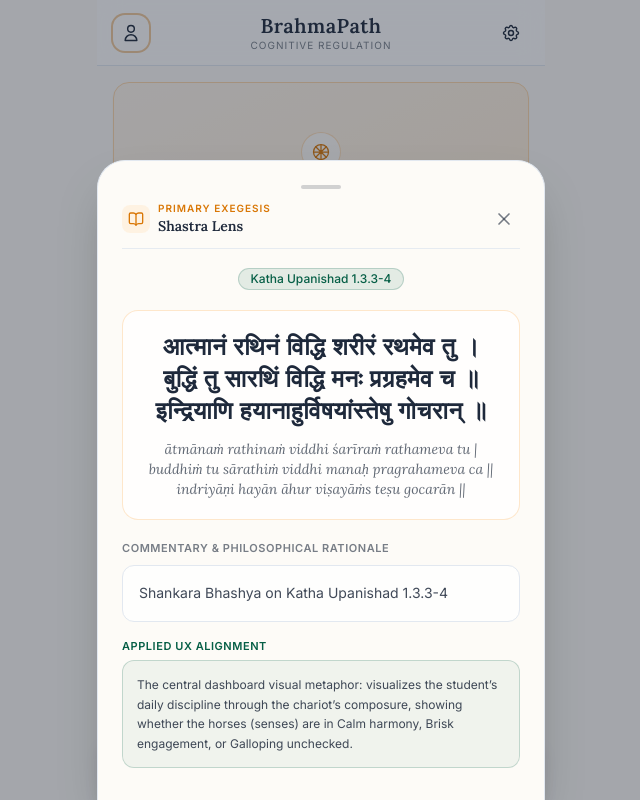
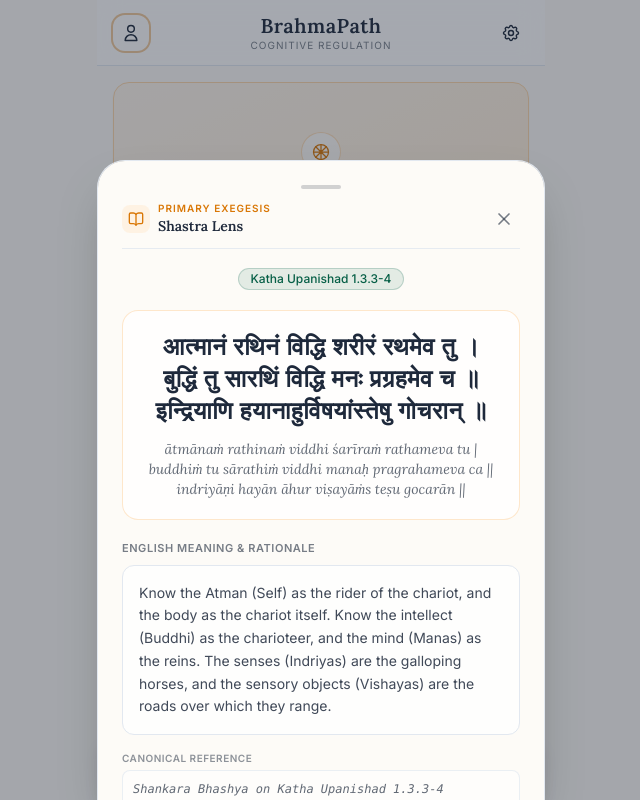
Before and after one commit to aayushm-stack/AAMIGA_serror, a React (Vite) app: page / in a window 1280 px wide. Both pictures are taken after a click on the button 450 px from the left and 32 px from the top of the page. Shown: the top 800 px of the page, without its empty margins (319-959 px from the left). Built offline with nearby package versions, Linux system fonts and the light colour scheme.

Commit message:
Trayopastambha

```diff
--- a/src/App.tsx
+++ b/src/App.tsx
@@ -150,7 +150,9 @@ function MainContent() {
         verse={activeLensData?.sanskritVerse ?? ''}
         transliteration={activeLensData?.transliteration}
         source={activeLensData?.sourceText}
-        commentary={activeLensData?.commentaryReference ?? ''}
+        literalMeaning={activeLensData?.literalMeaning}
+        commentary={activeLensData?.literalMeaning || activeLensData?.commentaryReference || ''}
+        commentaryReference={activeLensData?.commentaryReference}
         practicalApplication={activeLensData?.practicalModernApplication}
       />
     </div>
--- a/src/components/Shastra/ShastraLens.tsx
+++ b/src/components/Shastra/ShastraLens.tsx
@@ -0,0 +1,10 @@
+import React from 'react';
+import { ShastraLensDrawer, ShastraLensDrawerProps } from './ShastraLensDrawer';
+
+export type ShastraLensProps = ShastraLensDrawerProps;
+
+export const ShastraLens: React.FC<ShastraLensProps> = (props) => {
+  return <ShastraLensDrawer {...props} />;
+};
+
+export default ShastraLens;
--- a/src/components/Shastra/ShastraLensDrawer.tsx
+++ b/src/components/Shastra/ShastraLensDrawer.tsx
@@ -1,9 +1,11 @@
 import React, { useEffect } from 'react';
 import { X, BookOpen } from 'lucide-react';
 
-interface ShastraLensDrawerProps {
+export interface ShastraLensDrawerProps {
   verse: string;
-  commentary: string;
+  commentary?: string;
+  literalMeaning?: string;
+  commentaryReference?: string;
   source?: string;
   transliteration?: string;
   practicalApplication?: string;
@@ -13,7 +15,9 @@ interface ShastraLensDrawerProps {
 
 export const ShastraLensDrawer: React.FC<ShastraLensDrawerProps> = ({
   verse,
-  commentary,
+  commentary = '',
+  literalMeaning,
+  commentaryReference,
   source,
   transliteration,
   practicalApplication,
@@ -36,6 +40,8 @@ export const ShastraLensDrawer: React.FC<ShastraLensDrawerProps> = ({
 
   if (!isOpen) return null;
 
+  const meaningText = literalMeaning || commentary;
+
   return (
     <div className="fixed inset-0 z-50 flex items-end justify-center bg-charcoal/40 backdrop-blur-xs transition-opacity duration-300">
       {/* Backdrop touch dismiss */}
@@ -45,12 +51,12 @@ export const ShastraLensDrawer: React.FC<ShastraLensDrawerProps> = ({
         aria-hidden="true"
       />
 
-      {/* Stark Parchment Bottom-Sheet Container */}
+      {/* Stark Parchment Bottom-Sheet Container with responsive scroll classes */}
       <div
         role="dialog"
         aria-modal="true"
         aria-label="Shastra Lens Exegesis"
-        className="relative z-10 w-full max-w-md bg-parchment rounded-t-[28px] border-t border-x border-[#E2E8F0] shadow-2xl p-6 max-h-[88vh] overflow-y-auto animate-in slide-in-from-bottom duration-300"
+        className="relative z-10 w-full max-w-md bg-parchment rounded-t-[28px] border-t border-x border-[#E2E8F0] shadow-2xl p-6 max-h-[80vh] overflow-y-auto overscroll-contain pb-12 animate-in slide-in-from-bottom duration-300"
       >
         {/* Pull handle indicator */}
         <div className="w-10 h-1 bg-charcoal/20 rounded-full mx-auto mb-3" />
@@ -104,17 +110,31 @@ export const ShastraLensDrawer: React.FC<ShastraLensDrawerProps> = ({
           )}
         </div>
 
-        {/* Commentary Section */}
-        <div className="space-y-2 mb-4">
-          <span className="text-[11px] uppercase tracking-wider font-semibold text-charcoal/60 block">
-            Commentary & Philosophical Rationale
-          </span>
-          <div className="p-4 rounded-xl bg-white/80 border border-[#E2E8F0] text-sm text-charcoal/85 leading-relaxed font-normal">
-            {commentary}
+        {/* Commentary & English Meaning Section */}
+        {meaningText && (
+          <div className="space-y-2 mb-4">
+            <span className="text-[11px] uppercase tracking-wider font-semibold text-charcoal/60 block">
+              English Meaning & Rationale
+            </span>
+            <div className="p-4 rounded-xl bg-white/80 border border-[#E2E8F0] text-sm text-charcoal/85 leading-relaxed font-normal">
+              {meaningText}
+            </div>
           </div>
-        </div>
+        )}
 
-        {/* Practical Application if provided */}
+        {/* Commentary Citation Reference if provided separately */}
+        {commentaryReference && commentaryReference !== meaningText && (
+          <div className="space-y-1 mb-4">
+            <span className="text-[10px] uppercase tracking-wider font-semibold text-charcoal/50 block">
+              Canonical Reference
+            </span>
+            <p className="text-xs text-charcoal/70 italic bg-white/50 p-2.5 rounded-lg border border-[#E2E8F0]/70 font-mono">
+              {commentaryReference}
+            </p>
+          </div>
+        )}
+
+        {/* Applied UX Alignment */}
         {practicalApplication && (
           <div className="space-y-1.5 mb-2">
             <span className="text-[11px] uppercase tracking-wider font-semibold text-sage block">
--- a/src/components/index.ts
+++ b/src/components/index.ts
@@ -52,6 +52,7 @@ export {
 // Shastra Lens Universal Components
 export { ShastraLensButton } from './Shastra/ShastraLensButton';
 export { ShastraLensDrawer } from './Shastra/ShastraLensDrawer';
+export { ShastraLens } from './Shastra/ShastraLens';
 
 export { VaultPage } from './Analytics/VaultPage';
 
--- a/src/engine/shastraResolver.ts
+++ b/src/engine/shastraResolver.ts
@@ -17,9 +17,9 @@ export const FALLBACK_SHASTRA_DATABASE: Record<ShastraFeatureKey, ShastraLensDat
     sourceText: 'Charaka Samhita, Sutrasthana 11.35',
     commentaryReference: 'Chakrapani Datta, Ayurveda Dipika on Charaka Sutrasthana 11.35',
     literalMeaning:
-      'Three are the supporting pillars of embodied life: wholesome nourishment and sensory intake (Āhāra), restorative sleep (Svapna), and regulated conduct with preservation of vital energy (Brahmacharya).',
+      'There are three foundational subsidiary pillars (Trayopastambha) of life: Ahara (intake), Nidra (sleep), and Brahmacharya (restraint/energy conservation). Just as a building is supported by its pillars, physical and mental stability is sustained by what we consume, how deeply we rest, and how effectively we conserve our vital energy.',
     practicalModernApplication:
-      'Directs students to balance food and digital intake (<120m/day), preserve consistent circadian sleep schedules, and protect deep cognitive vitality from fragmentation.',
+      'This is why the Daily Sadhana check-in tracks screen time right next to food and sleep. Just like junk food crashes the body, junk digital content crashes the mind. This feature trains you to treat your digital attention with the exact same care as your physical diet.',
   },
   interceptor: {
     id: 'shastra-interceptor',
```
Also changed, not shown: src/data/shastras.json (+27 -5 lines), 2 other files (tests, documents, lock files or other folders).
